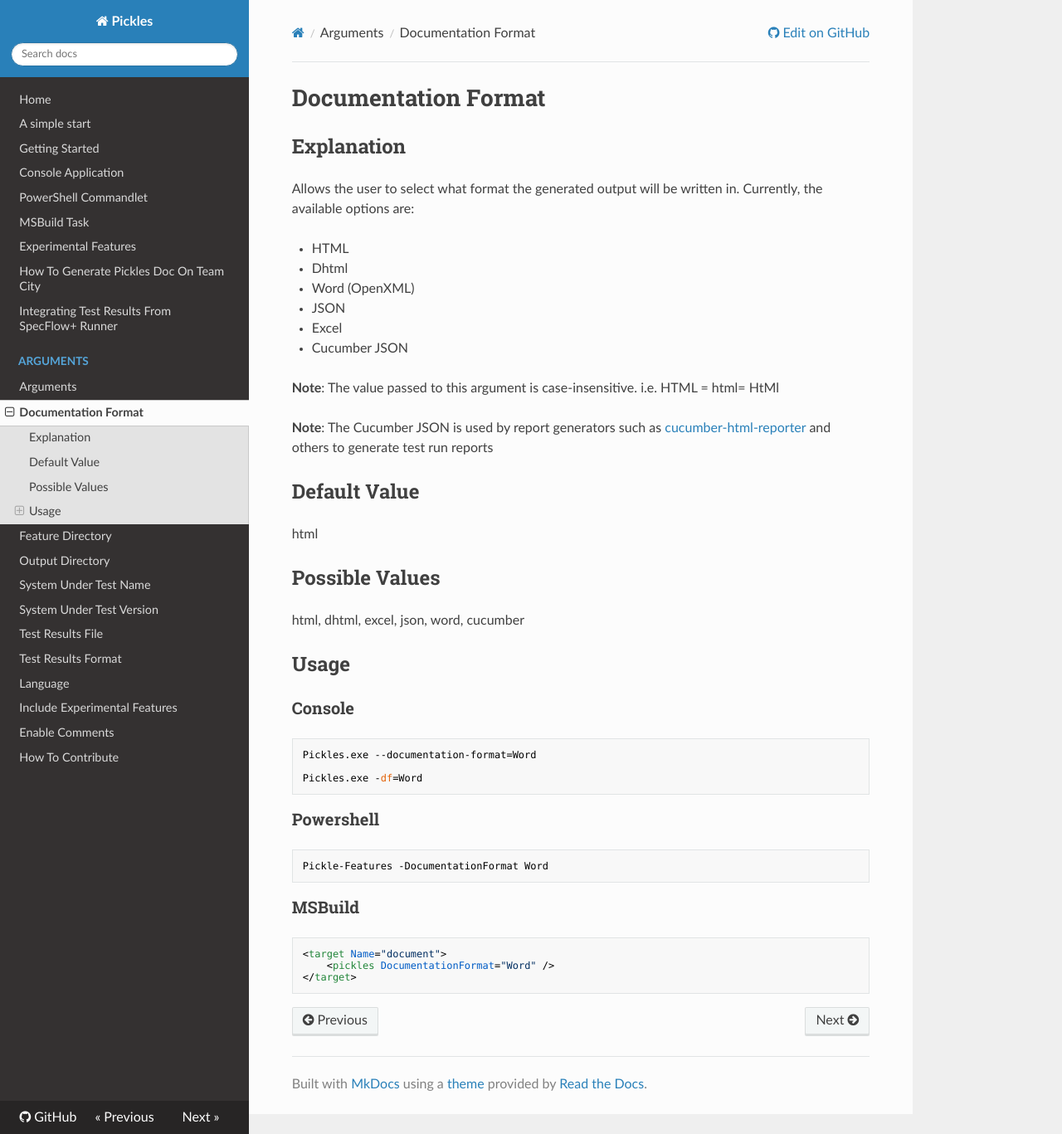
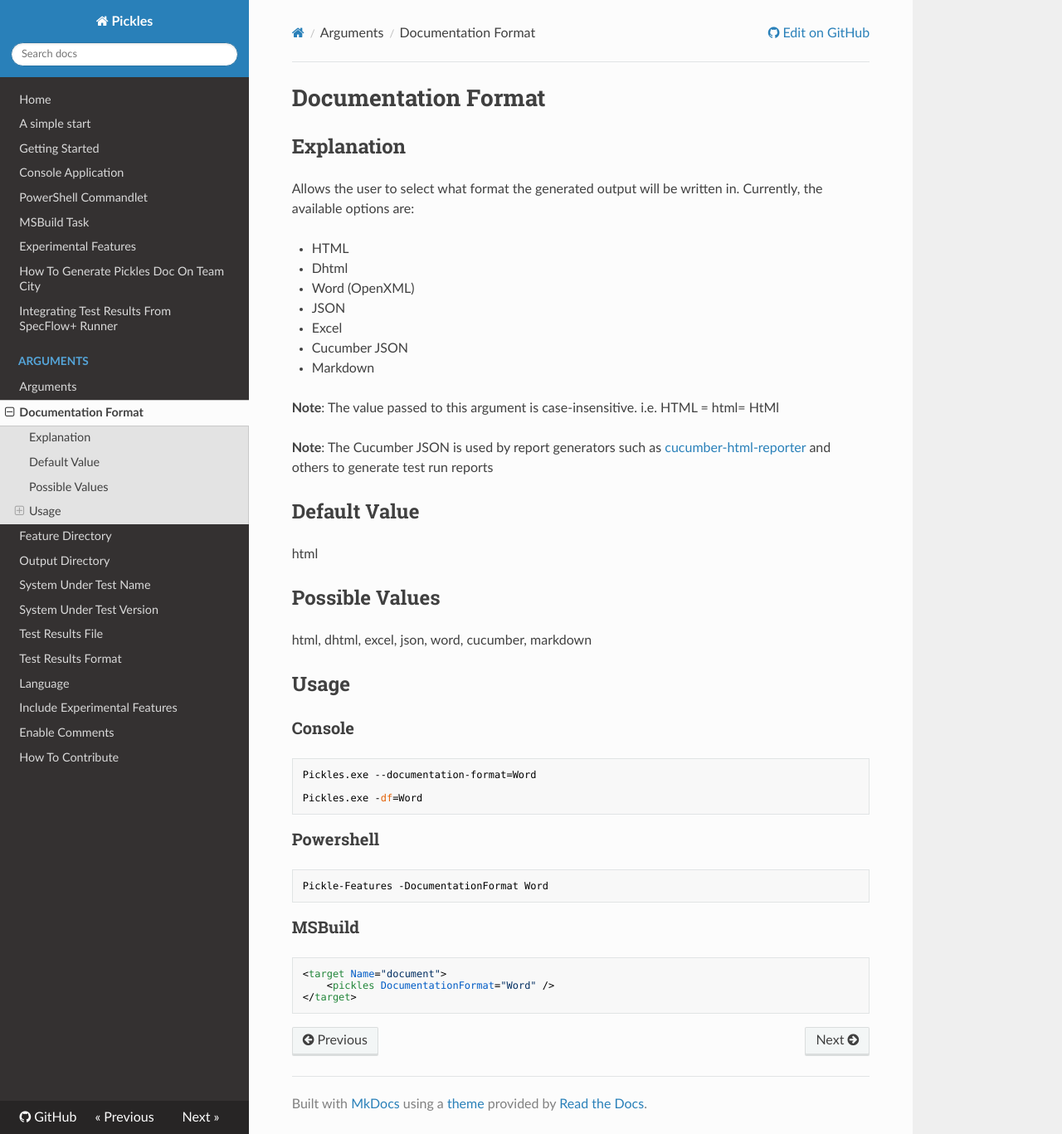
Before and after one commit to picklesdoc/docs, an MkDocs documentation site: the page built from docs/ArgumentsDocumentationFormat.md, in a window 1280 px wide and 1367 px high. Shown: the whole window at 83% size. Built offline with MkDocs 1.6.1, drawn with Linux system fonts in a browser that asks for light colours; nearby versions of some CDN libraries; old or Windows-style settings are respelled for this version of MkDocs.

Commit message:
Adding Markdown to the Documentation Formats

```diff
--- a/docs/ArgumentsDocumentationFormat.md
+++ b/docs/ArgumentsDocumentationFormat.md
@@ -10,6 +10,7 @@ Allows the user to select what format the generated output will be written in.
 - JSON
 - Excel
 - Cucumber JSON
+- Markdown
 
 **Note**: The value passed to this argument is case-insensitive.  i.e. HTML = html= HtMl
 
@@ -21,7 +22,7 @@ html
 
 ## Possible Values
 
-html, dhtml, excel, json, word, cucumber
+html, dhtml, excel, json, word, cucumber, markdown
 
 ## Usage
 
```
